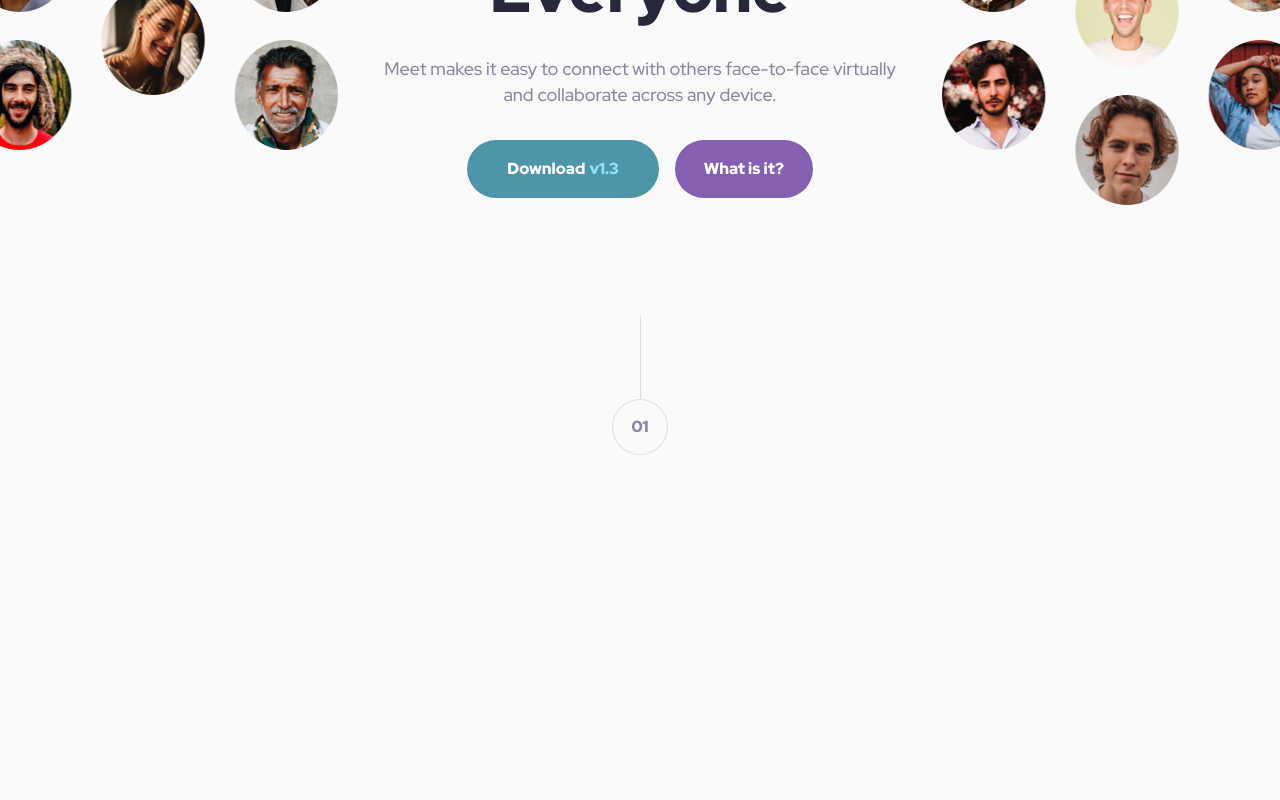
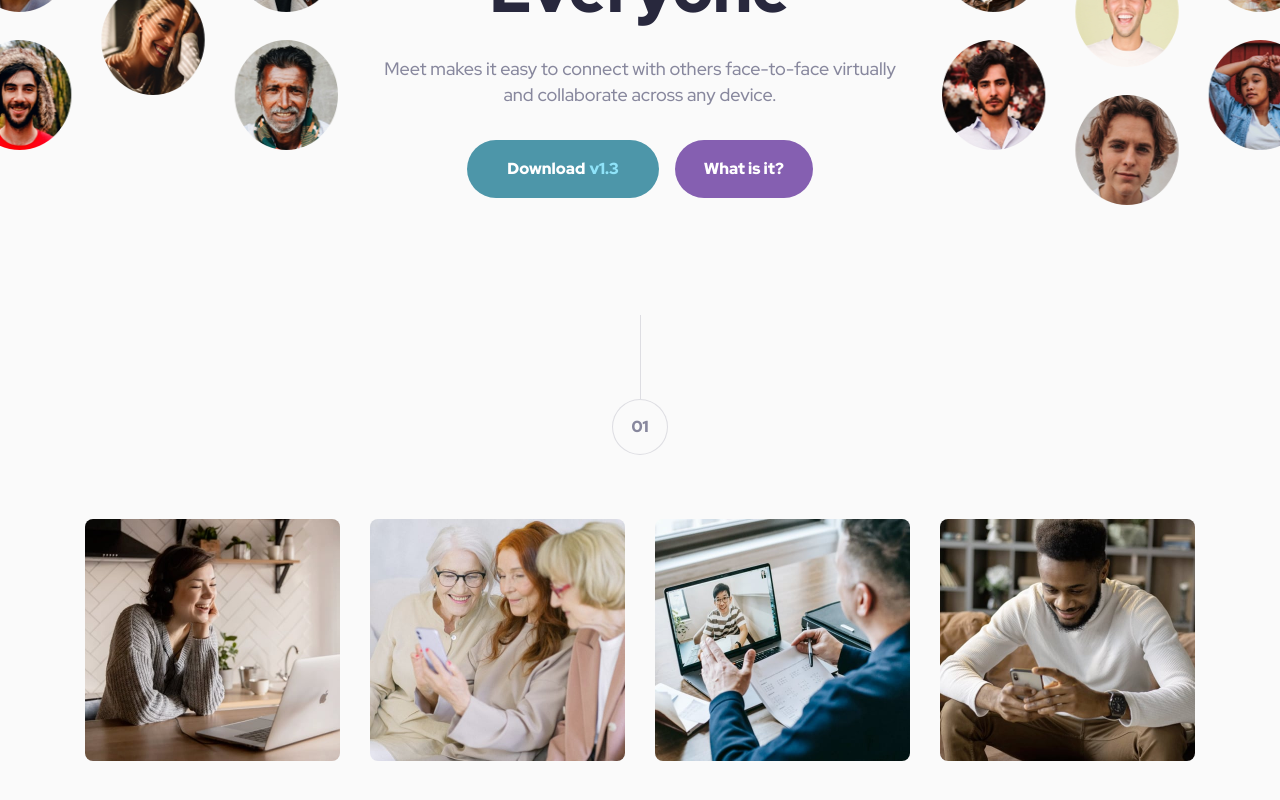
Before and after one commit to jaceleedev/meet-landing-page, a Next.js app: page / in a window 1280 px wide. Shown: the part 322-1122 px from the top of the page. Before the commit the page ends 841 px from the top, so only its background shows below. Built offline with nearby package versions, Linux system fonts and the light colour scheme.

Commit message:
feat: :sparkles: add UseCasesSection with grid images

```diff
--- a/src/app/page.tsx
+++ b/src/app/page.tsx
@@ -1,4 +1,5 @@
 import HeroSection from '@/blocks/HeroSection';
+import UseCasesSection from '@/blocks/UseCasesSection';
 import NumberedCircle from '@/components/NumberedCircle';
 
 export default function Home() {
@@ -8,6 +9,7 @@ export default function Home() {
       <div className="flex justify-center mt-[110px] mb-16">
         <NumberedCircle number="01" />
       </div>
+      <UseCasesSection />
     </main>
   );
 }
--- /dev/null
+++ b/src/blocks/UseCasesSection/index.tsx
@@ -0,0 +1,46 @@
+import Image from 'next/image';
+
+interface UseCase {
+  src: string;
+  alt: string;
+}
+
+const useCases: UseCase[] = [
+  {
+    src: '/images/desktop/image-woman-in-videocall.jpg',
+    alt: 'woman in video call',
+  },
+  {
+    src: '/images/desktop/image-women-videochatting.jpg',
+    alt: 'women video chatting',
+  },
+  {
+    src: '/images/desktop/image-men-in-meeting.jpg',
+    alt: 'men in meeting',
+  },
+  {
+    src: '/images/desktop/image-man-texting.jpg',
+    alt: 'man texting',
+  },
+];
+
+function UseCasesSection() {
+  return (
+    <section className="pb-20">
+      <div className="grid grid-cols-4 gap-[30px] max-w-[1110px] mx-auto">
+        {useCases.map((useCase) => (
+          <Image
+            key={useCase.alt}
+            src={useCase.src}
+            alt={useCase.alt}
+            width={255}
+            height={242}
+            className="rounded-lg"
+          />
+        ))}
+      </div>
+    </section>
+  );
+}
+
+export default UseCasesSection;
```
